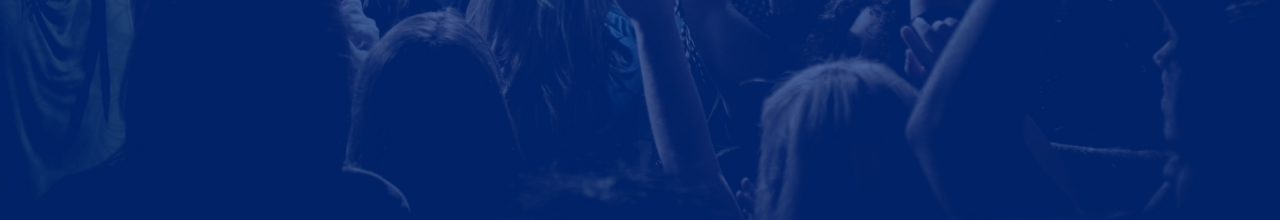
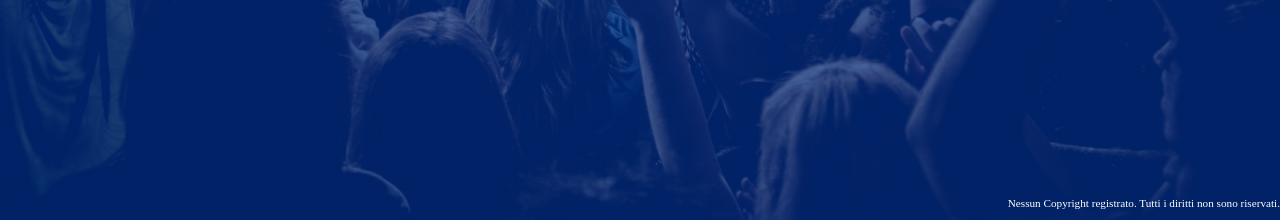
Before and after one commit to AndreaRusconi/PSAW, a PHP site: page /registration.html in a window 1280 px wide. Shown: the part 580-800 px from the top of the page. Run offline with PHP 8.4, Linux system fonts and the light colour scheme.

Commit message:
php registration e diritti
ho aggiunto in tutte le pagine la belinata della scrittina dei diritti e
ho aggiunto la funzione trim nel php e rinominato le variabili oscene
che avevamo messo... tante belle cose

```diff
--- a/Homepage.html
+++ b/Homepage.html
@@ -28,5 +28,10 @@
             <a href="#">RICERCA EVENTO</a>
         </li>
     </ul>
+
+    <footer class="footer" role="contentinfo">
+                <p class="footerCopyright">Nessun Copyright registrato. Tutti i diritti non sono riservati.</p>
+    </footer>
+
 </body>
 </html>
--- a/Utenti.txt
+++ /dev/null
@@ -1,4 +0,0 @@
-pp-pp@a.a-a
-pp-pp@a.a-c
-pp-pp@a.a-c
-pp-pp@a.a-$1$aU3.bl2.$IJSduYYi/WSaX.CIb8VfK1
--- a/registration.css
+++ b/registration.css
@@ -118,3 +118,14 @@ body {
     background: trasparent;
     font-size: 1em;
 }
+
+.footer {
+
+    text-align: right;
+    color: white;
+    font-size: 70%;
+    bottom: 0;
+    position: fixed;
+    right: 0;
+
+}
--- a/registration.html
+++ b/registration.html
@@ -31,6 +31,11 @@
 
                 </form>
 
+    <footer class="footer" role="contentinfo">
+                <p class="footerCopyright">Nessun Copyright registrato. Tutti i diritti non sono riservati.</p>
+    </footer>
+
+
 
 </body>
 </html>
```
Also changed, not shown: Homepage.css (+11 -0 lines), Users.txt (added, +11 -0 lines), registration.php (+26 -11 lines).
